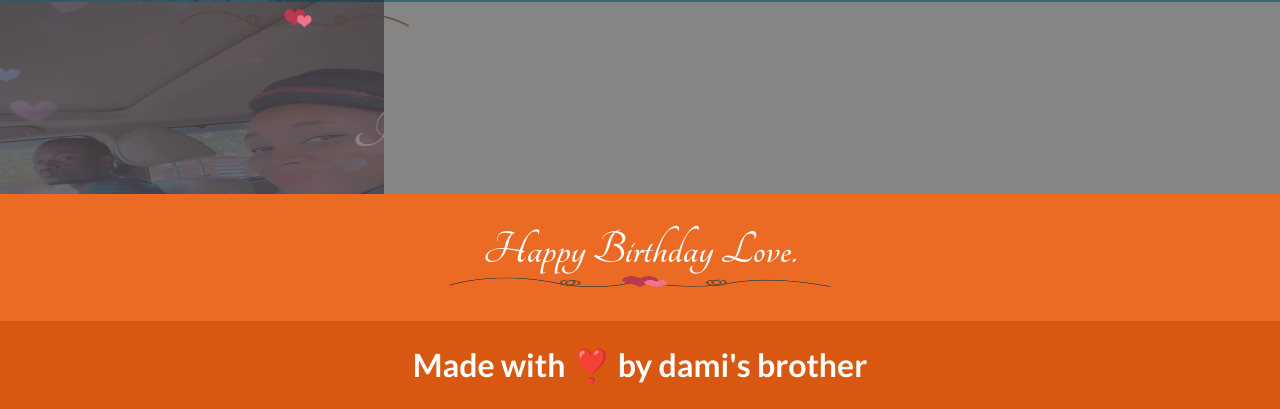
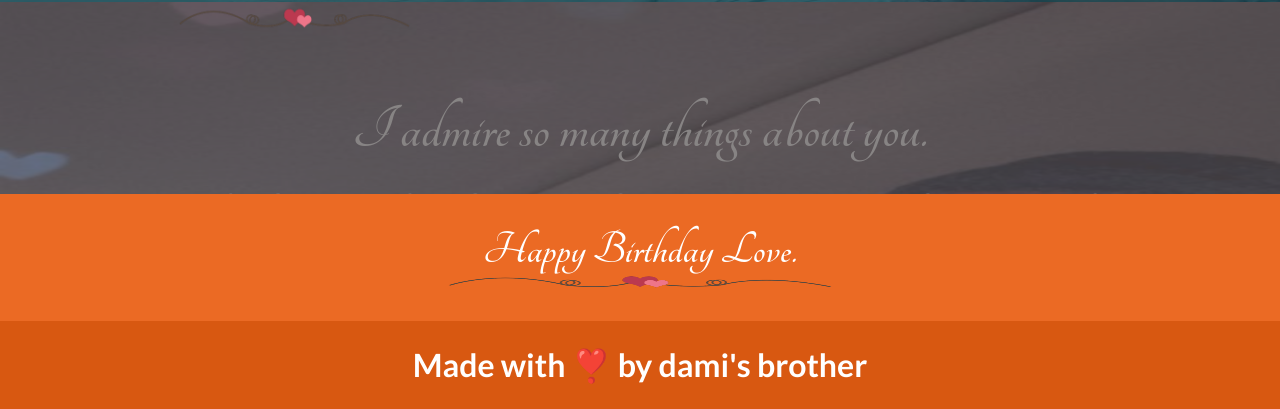
Before and after one commit to FolorunshoAyo/victor-birthday-webpage, a plain HTML site: page index.html in a window 1280 px wide. Shown: the part 526-935 px from the top of the page. Drawn offline with Linux system fonts and the light colour scheme; a web font is replaced by a local one.

Commit message:
bug fixes

```diff
--- a/style.css
+++ b/style.css
@@ -180,7 +180,7 @@ video{
     background-repeat: no-repeat;
     background-attachment: scroll;
     background-size: contain;
-    background-size: 384px 100%;
+    background-size: 100% 100%;
 }
 
 .first-section{
@@ -192,7 +192,6 @@ video{
 }
 
 .second-section{
-    height: 70%;
     background-image: url("assets/images/celebrant-10.jpeg");
 }
 
```
